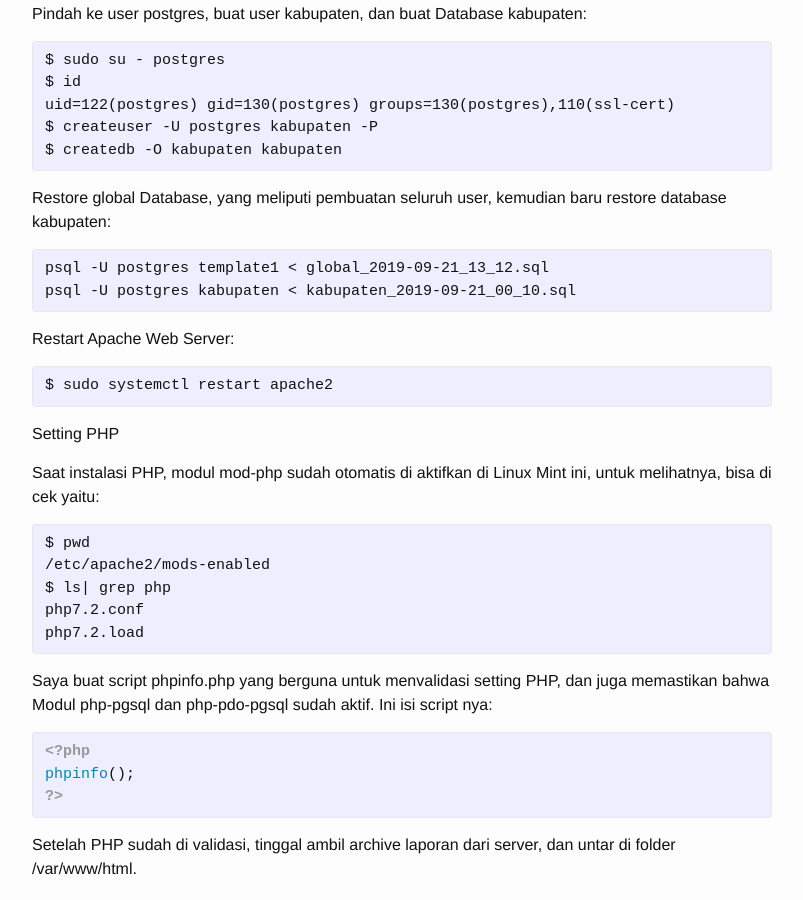
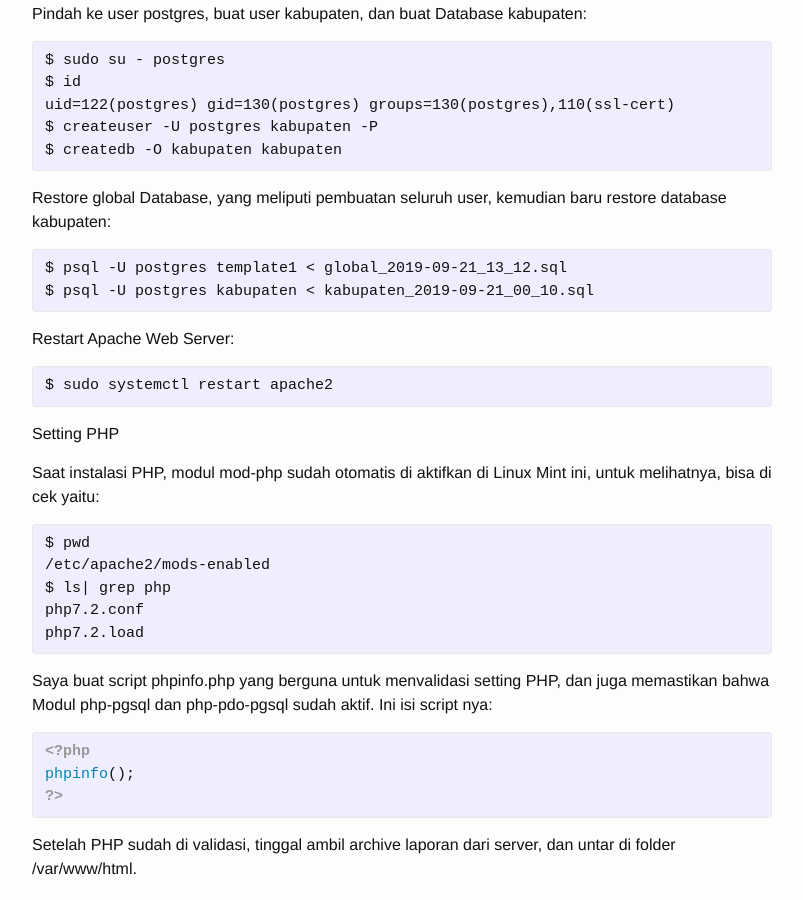
Before and after one commit to muntaza/muntaza.github.io, a Jekyll site: the page built from _posts/2019-09-21-openaset-linux-mint.markdown, in a window 1280 px wide and 900 px high, scrolled down 4004 px. Shown: the whole window, without its empty margins (238-1041 px from the left). Built offline with Jekyll 4.4.1, drawn with Linux system fonts in a browser that asks for light colours.

```diff
--- a/_posts/2019-09-21-openaset-linux-mint.markdown
+++ b/_posts/2019-09-21-openaset-linux-mint.markdown
@@ -259,8 +259,8 @@ Restore global Database, yang meliputi pembuatan seluruh user,
 kemudian baru restore database kabupaten:
 
 {% highlight text %}
-psql -U postgres template1 < global_2019-09-21_13_12.sql
-psql -U postgres kabupaten < kabupaten_2019-09-21_00_10.sql
+$ psql -U postgres template1 < global_2019-09-21_13_12.sql
+$ psql -U postgres kabupaten < kabupaten_2019-09-21_00_10.sql
 {% endhighlight %}
 
 Restart Apache Web Server:
```
